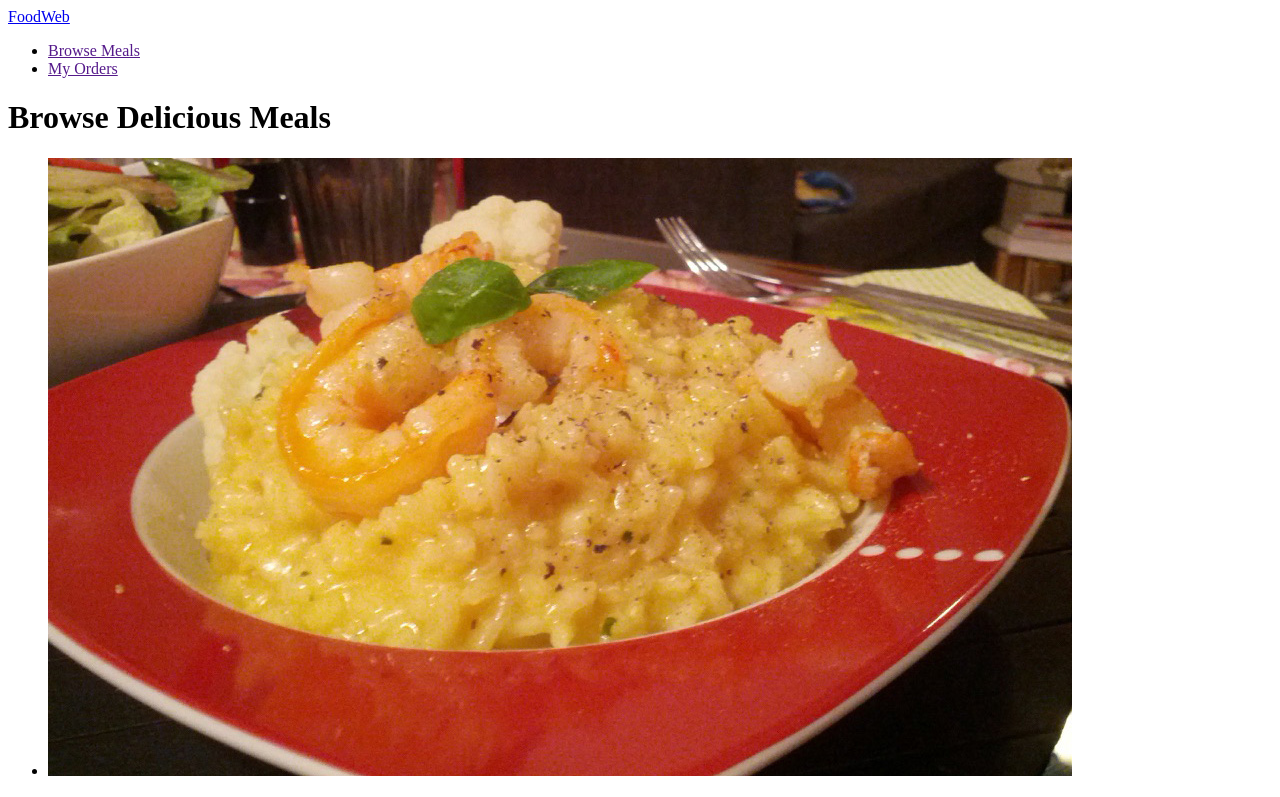
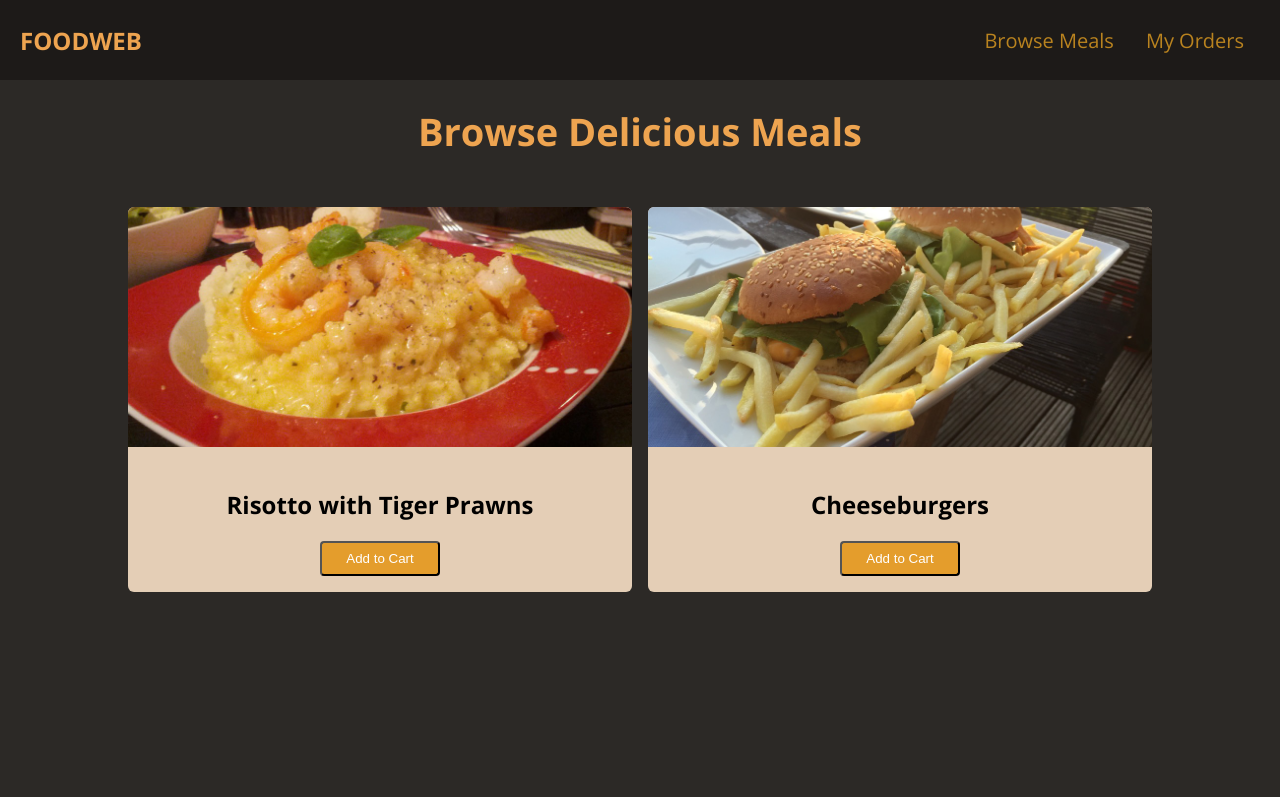
Before and after one commit to mahadevharish310/Responsive-Foodweb-page, a plain HTML site: page index.html in a window 1280 px wide. Shown: the top 797 px of the page. Drawn offline with nearby package versions, Linux system fonts and the light colour scheme.

Commit message:
changes made to the layout and Added styling to the page

```diff
--- a/index.html
+++ b/index.html
@@ -4,8 +4,13 @@
     <meta charset="UTF-8" />
     <meta http-equiv="X-UA-Compatible" content="IE=edge" />
     <meta name="viewport" content="width=device-width, initial-scale=1.0" />
+    <title>FoodWeb</title>
+    <link rel="preconnect" href="https://fonts.gstatic.com" />
+    <link
+      href="https://fonts.googleapis.com/css2?family=Open+Sans:wght@400;700&display=swap"
+      rel="stylesheet"
+    />
     <link rel="stylesheet" href="/styles.css" />
-    <title>FoodWeb</title>
   </head>
   <body>
     <header id="main-header">
@@ -21,7 +26,7 @@
       <h1>Browse Delicious Meals</h1>
       <section id="latest-products">
         <ul>
-          <li class="food-items">
+          <li class="food-item">
             <article>
               <img
                 src="/images/risotto.jpg"
@@ -33,7 +38,7 @@
               </div>
             </article>
           </li>
-          <li class="food-items">
+          <li class="food-item">
             <article>
               <img
                 src="/images/cheeseburgers.jpg"
--- a/styles.css
+++ b/styles.css
@@ -0,0 +1,92 @@
+body {
+  font-family: "OPen Sans", sans-serif;
+  margin: 0;
+  background-color: rgb(44, 41, 38);
+}
+
+a {
+  text-decoration: none;
+}
+
+#main-header {
+  height: 80px;
+  display: flex;
+  justify-content: space-between;
+  align-items: center;
+  background-color: rgb(29, 26, 24);
+  padding: 0 20px;
+}
+
+#logo {
+  font-size: 24px;
+  font-weight: bold;
+  color: rgb(238, 164, 80);
+  text-transform: uppercase;
+}
+
+#main-header ul {
+  list-style: none;
+  display: flex;
+  margin: 0;
+  padding: 0;
+}
+
+#main-header li {
+  margin: 0 16px;
+}
+
+#main-header nav a {
+  color: rgb(185, 131, 31);
+  font-size: 20px;
+}
+
+#main-header nav a:hover {
+  color: rgb(228, 163, 44);
+}
+
+main h1 {
+  text-align: center;
+  color: rgb(238, 164, 80);
+  font-size: 38px;
+}
+
+#latest-products {
+  width: 80%;
+  margin: 50px auto;
+}
+
+#latest-products ul {
+  display: grid;
+  grid-template-columns: 1fr 1fr;
+  gap: 16px;
+  margin: 0;
+  padding: 0;
+}
+
+.food-item {
+  background-color: rgb(228, 206, 182);
+  border-radius: 6px;
+  overflow: hidden;
+}
+
+.food-item img {
+  height: 240px;
+  width: 100%;
+  object-fit: cover;
+}
+
+.food-item-content {
+  padding: 16px;
+  text-align: center;
+}
+
+.btn {
+  background-color: rgb(228, 157, 44);
+  color: white;
+  border-radius: 4px;
+  padding: 8px 24px;
+}
+
+.btn:hover {
+  background-color: rgb(221, 134, 34);
+}
```
